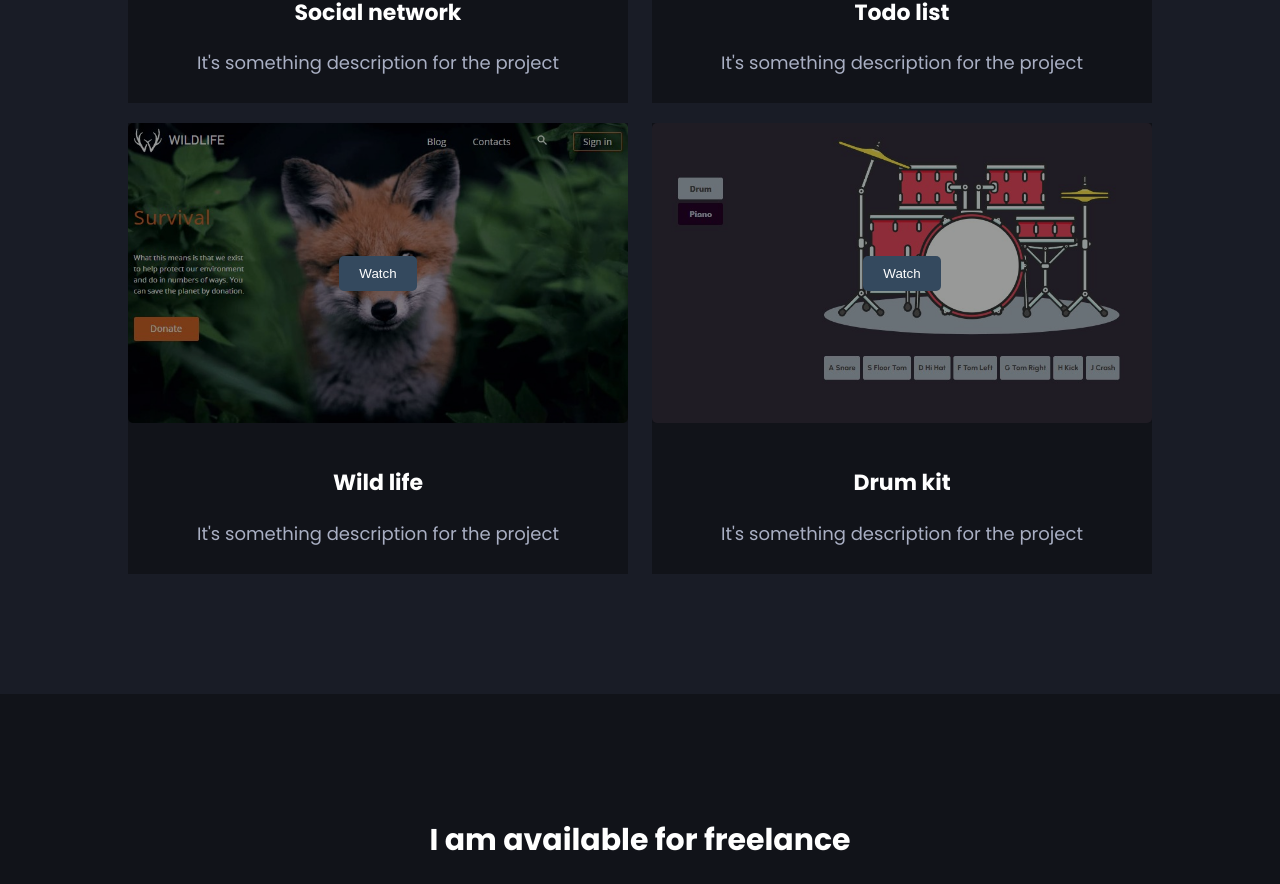
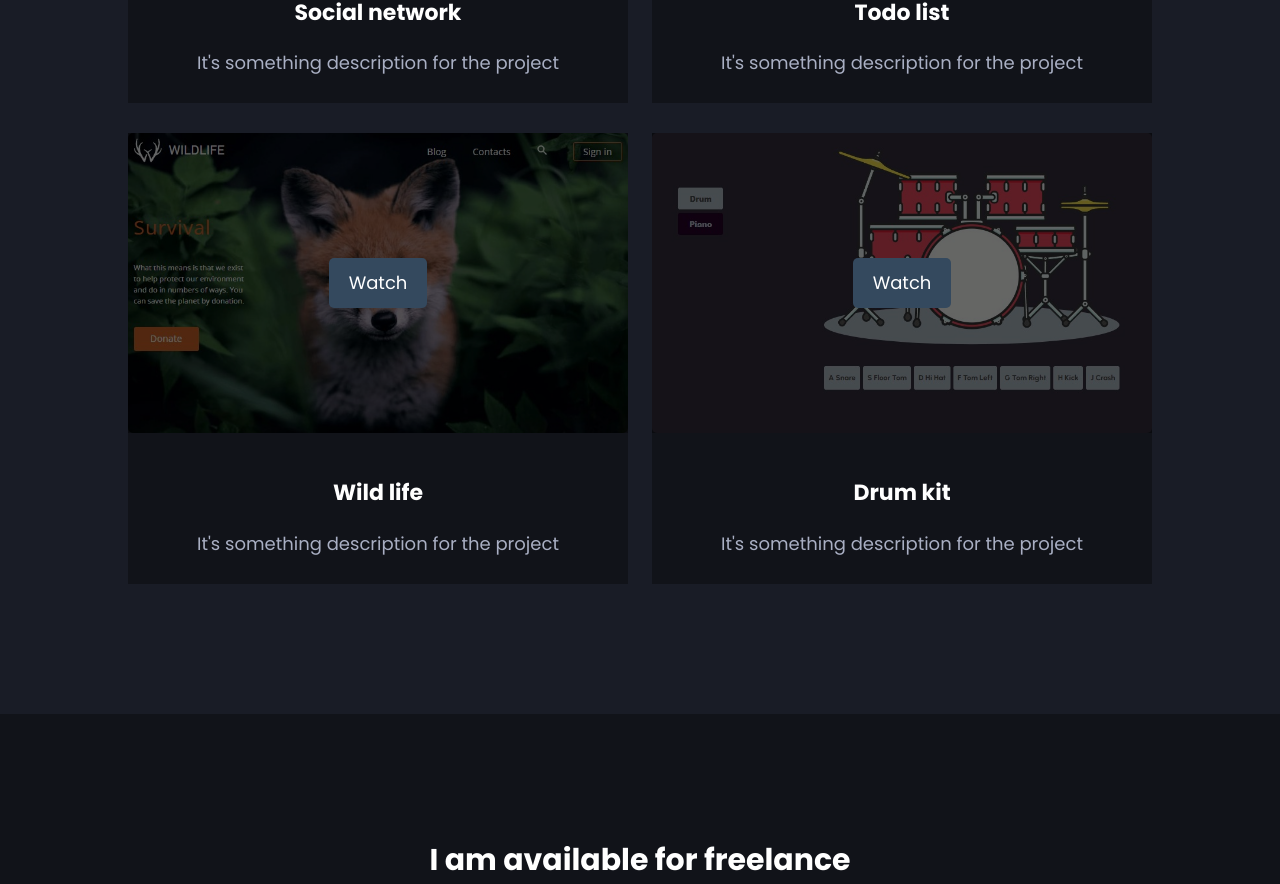
Before and after one commit to KseniyaMelnik/portfolio-react, a React (Create React App) app: page / in a window 1280 px wide. Shown: the part 2378-3262 px from the top of the page. Built offline with nearby package versions, Linux system fonts and the light colour scheme.

Commit message:
feat: add images for social and todo list

```diff
--- a/src/common/components/buttons/Button.js
+++ b/src/common/components/buttons/Button.js
@@ -2,9 +2,13 @@ import React from "react";
 import style from './Button.module.scss';
 
 
-function Button(props) {
+function Button( props) {
+    const onClick = () => {
+        document.location.href = props.url;
+    }
+
     return <div className={style.button}>
-            <button>Watch</button>
+        <button onClick={onClick}>{props.text}</button>
         </div>
 }
 
--- a/src/common/components/buttons/Button.module.scss
+++ b/src/common/components/buttons/Button.module.scss
@@ -1,8 +1,11 @@
 @import './../../styles/sass/variables';
+@import './../../styles/sass/mixins';
+
 
 .button {
 
   button {
+    @include text (18px, 30px, 400, $textColor);
     background-color: $primaryColor;
     padding: 10px 20px;
     position: relative;
--- a/src/projects/Project.js
+++ b/src/projects/Project.js
@@ -7,7 +7,7 @@ function Project(props) {
         <div className={style.project}>
             <div className={style.card}>
                 <div className={style.image} style={props.style}>
-                    <Button />
+                    <Button url={props.url} text={"Watch"}/>
                 </div>
             </div>
             <div className={style.projectInfo}>
--- a/src/projects/Projects.js
+++ b/src/projects/Projects.js
@@ -30,8 +30,8 @@ function Projects() {
                 <div className={style.projects}>
                     <Project style={socialStyle} title={"Social network"} description={"It's something description for the project"}/>
                     <Project style={todoStyle} title={"Todo list"} description={"It's something description for the project"}/>
-                    <Project style={wildStyle} title={"Wild life"} description={"It's something description for the project"}/>
-                    <Project style={drumStyle} title={"Drum kit"} description={"It's something description for the project"}/>
+                    <Project url={"https://rolling-scopes-school.github.io/kseniyamelnik-JSFE2021Q1/wildlife/"} style={wildStyle} title={"Wild life"} description={"It's something description for the project"}/>
+                    <Project url={"https://rolling-scopes-school.github.io/kseniyamelnik-JSFEPRESCHOOL/drum-kit/"}style={drumStyle} title={"Drum kit"} description={"It's something description for the project"}/>
 
                 </div>
             </div>
--- a/src/projects/Projects.module.scss
+++ b/src/projects/Projects.module.scss
@@ -26,7 +26,7 @@
 
 .project {
   width: 500px;
-  margin-bottom: 20px;
+  margin-bottom: 30px;
   .card {
     .image {
       border-radius: 5px;
@@ -48,7 +48,7 @@
         bottom: 0;
         left: 0;
         right: 0;
-        opacity: 0.4;
+        opacity: 0.6;
       }
     }
   }
--- a/src/remote/Remote.js
+++ b/src/remote/Remote.js
@@ -1,15 +1,14 @@
 import React from "react";
 import style from './Remote.module.scss';
 import styleContainer from "../common/styles/style.module.css";
+import Button from "../common/components/buttons/Button";
 
 function Remote() {
     return (
         <div className={style.block}>
             <div className={`${styleContainer.container} ${style.container}`}>
                 <h2 className={style.title}>I am available for freelance</h2>
-                <div className={style.buttonContainer}>
-                    <button className={style.button}>hire me</button>
-                </div>
+                 <Button text={"Hire me"}/>
             </div>
         </div>
     );
--- a/src/remote/Remote.module.scss
+++ b/src/remote/Remote.module.scss
@@ -11,16 +11,5 @@
             text-align: center;
             @include text(30px, 1.4, 700, $titleColor);
         }
-        .buttonContainer {
-            .button {
-                text-transform: uppercase;
-                @include text(20px, 1.4, 400, $textColor);
-                padding: 10px 20px;
-                background-color: $primaryColor;
-                border: none;
-                border-radius: 3px;
-                cursor: pointer;
-            }
-        }
     }
 }
--- a/src/skills/Skills.module.scss
+++ b/src/skills/Skills.module.scss
@@ -29,6 +29,10 @@
     align-items: center;
     padding: 20px;
     margin-bottom: 5px;
+    &:hover {
+        background-color: $primaryColor;
+        transition: 7ms ease-in-out;
+    }
     .card {
         .icon {
             background-size: contain;
```
Also changed, not shown: src/assets/image/sotial-network.jpg, src/assets/image/todolist.jpg.
